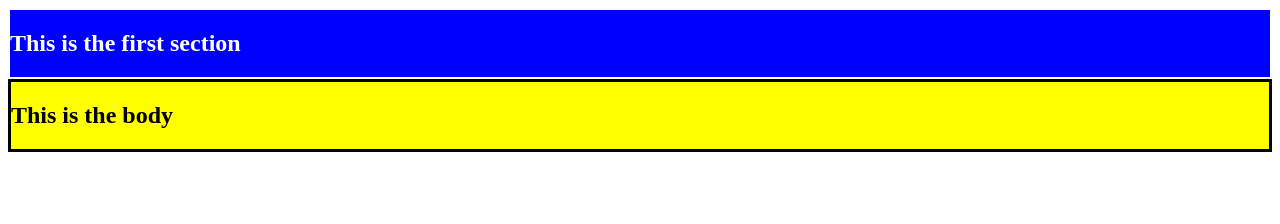
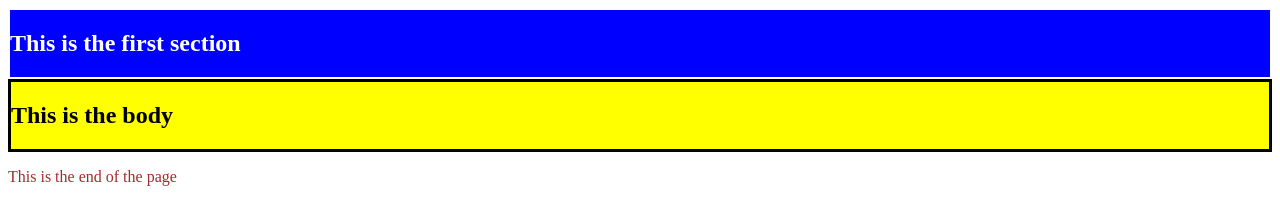
Before and after one commit to Agnes-Kamondi/git-flow-test-101, a plain HTML site: page index.html in a window 1280 px wide. Drawn offline with Linux system fonts and the light colour scheme.

Commit message:
added footer

```diff
--- a/index.html
+++ b/index.html
@@ -15,5 +15,13 @@
     <h2>This is the body</h2>
 
 </section>
+
+<section class="paragraph">
+    <p>This is the end of the page</p>
+</section>
+
+
+
+
 </body>
 </html>
--- a/styles.css
+++ b/styles.css
@@ -10,3 +10,6 @@
 
 
 }
+.paragraph{
+    color: brown;
+}
```
